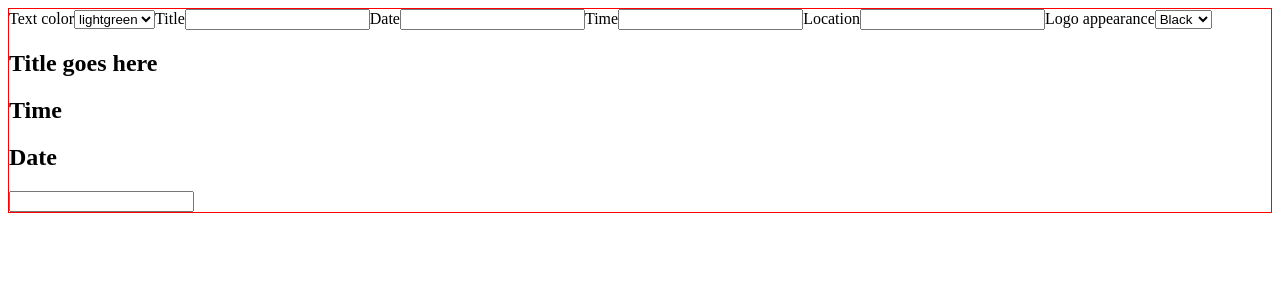
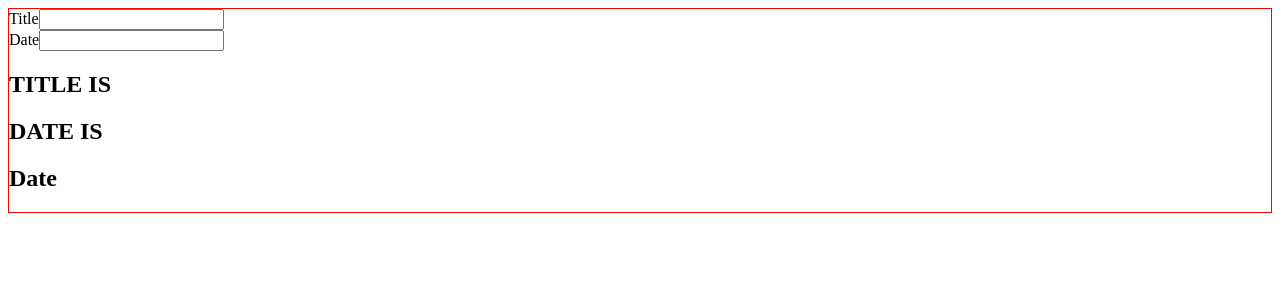
Before and after one commit to adel0896/bien_contemporary, a React (Create React App) app: page / in a window 1280 px wide. Shown: the top 300 px of the page. Built offline with nearby package versions, Linux system fonts and the light colour scheme.

Commit message:
works-with-states

```diff
--- a/src/components/App.js
+++ b/src/components/App.js
@@ -1,18 +1,38 @@
-import React, { useState } from "react";
+import React, { useState, Component } from "react";
+import Title from "./Title";
+import Date from "./Date";
 import Customizer from "./Customizer";
 import Preview from "./Preview";
-export default function App(props) {
-  const [data, setData] = useState(null);
-  function getData(event) {
-    setData(event.target.value);
-    console.log(event.target.value);
+import { render } from "@testing-library/react";
+
+export default class App extends Component {
+  constructor() {
+    super();
+    this.state = {
+      title: "",
+      date: "",
+    };
   }
-  return (
-    <section className="Screen">
-      <Customizer></Customizer>
-      <Preview></Preview>
-      <h1>{data}</h1>
-      <input type="text" onChange={getData} />
-    </section>
-  );
+
+  handleChange = (e) => {
+    const { name, value } = e.target;
+    const { title, date } = this.state;
+    this.setState(() => ({
+      [name]: value,
+      status: `${title}, ${date}`,
+    }));
+  };
+
+  render() {
+    // const { title, date, status } = this.state;
+    return (
+      <section className="Screen">
+        <Title onChange={this.handleChange}></Title>
+        <Date onChange={this.handleChange}></Date>
+
+        <Preview state={this.state}></Preview>
+      </section>
+    );
+  }
 }
+// render();
--- a/src/components/Date.js
+++ b/src/components/Date.js
@@ -1,10 +1,10 @@
 import React from "react";
 
-export default function Date() {
+export default function Date(props) {
   return (
     <label>
       Date
-      <input type="text" />
+      <input type="text" onChange={props.onChange} name="date" value={props.value} />
     </label>
   );
 }
--- a/src/components/Preview.js
+++ b/src/components/Preview.js
@@ -1,12 +1,16 @@
 import React from "react";
 import Template from "./Template";
 
-export default function Preview() {
+export default function Preview(props) {
+  // console.log(props.giveStatus);
+  console.log(props.state.title);
+  // const [data, setData] = useState(null);
+  // function getInputValue() {
+  //   setData();
+  // }
   return (
     <div className="Preview">
-      <Template>
-        <h1>PREVIEW GOES HERE</h1>
-      </Template>
+      <Template title={props.state.title} date={props.state.date}></Template>
     </div>
   );
 }
--- a/src/components/Template.js
+++ b/src/components/Template.js
@@ -1,10 +1,10 @@
 import React from "react";
 
-export default function Template() {
+export default function Template(props) {
   return (
     <div>
-      <h1>Title goes here</h1>
-      <h2>Time</h2>
+      <h1>TITLE IS{props.title}</h1>
+      <h1>DATE IS{props.date}</h1>
       <h2>Date</h2>
     </div>
   );
--- a/src/components/Title.js
+++ b/src/components/Title.js
@@ -1,10 +1,21 @@
 import React from "react";
+{
+  /* <Title onChange={this.handleChange} name="title" value={title}></Title> */
+}
 
-export default function Title() {
+export default function Title(props) {
+  console.log(props.onChange);
   return (
-    <label>
+    <div>
       Title
-      <input type="text" />
-    </label>
+      <input onChange={props.onChange} name="title" value={props.value}></input>
+      {/* <p>{props.title}</p> */}
+    </div>
+
+    // <label>
+
+    //   Title
+    //   <input type="text" onChange={props.getInputValue} />
+    // </label>
   );
 }
```
Also changed, not shown: src/components/Customizer.js (+10 -1 lines).
